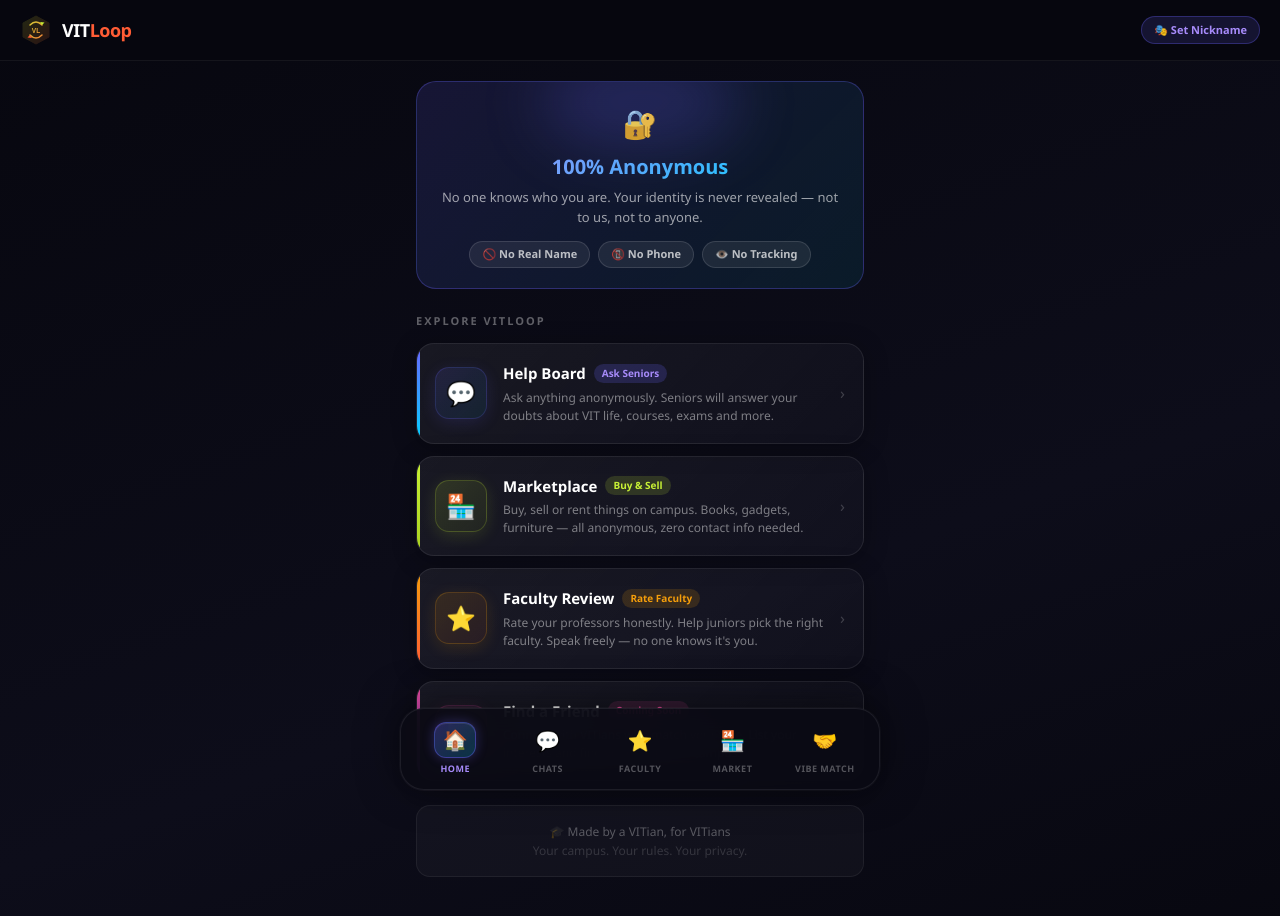
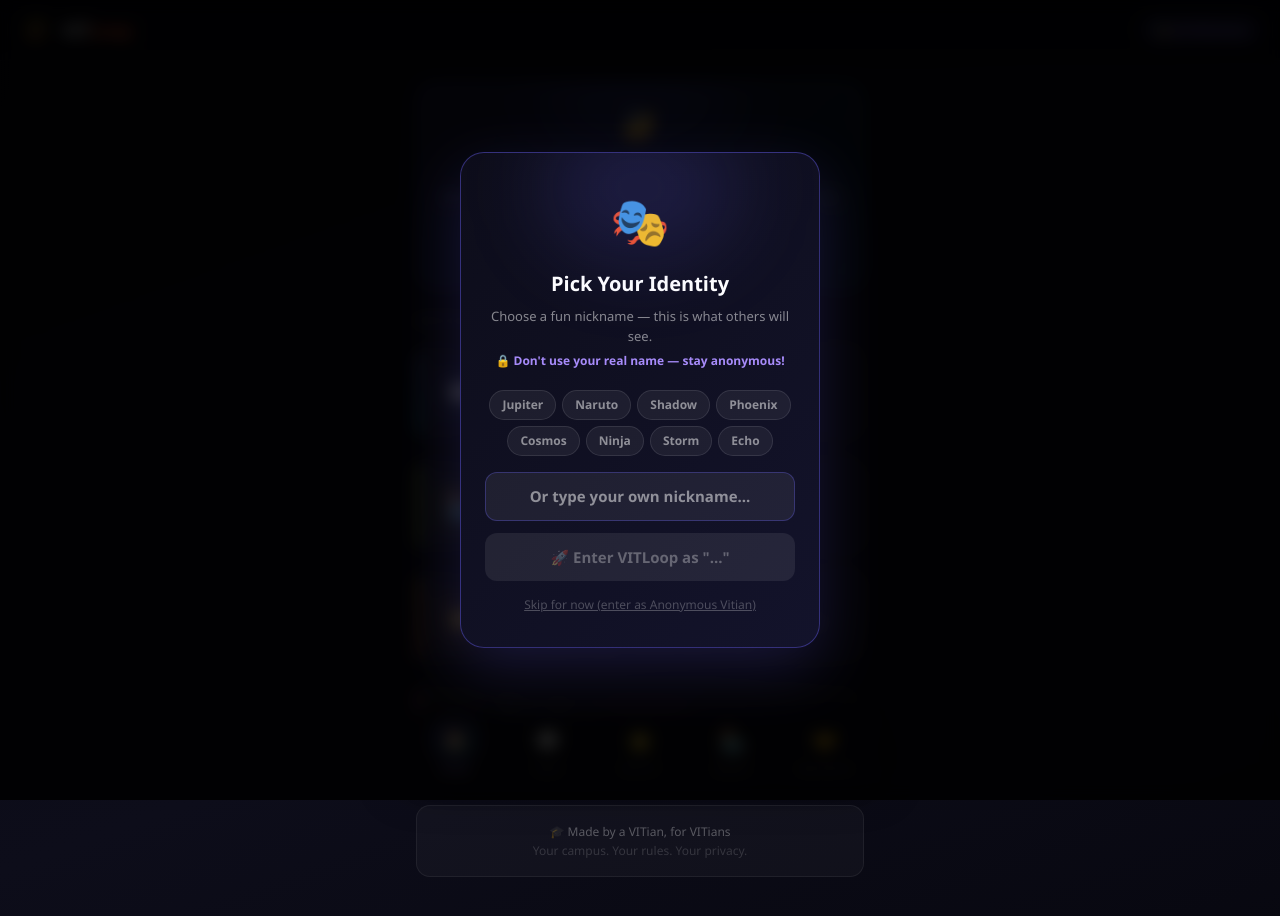
Before and after one commit to deepakrcontac/vitloop, a Next.js app: page / in a window 1280 px wide. Shown: the top 916 px of the page. Built offline with nearby package versions, Linux system fonts and the light colour scheme.

Commit message:
Add nickname popup on first visit

```diff
--- a/app/page.js
+++ b/app/page.js
@@ -44,6 +44,34 @@ function NicknameButton() {
 }
 
 export default function Home() {
+  const [showNicknamePopup, setShowNicknamePopup] = useState(false);
+  const [nickDraft, setNickDraft] = useState('');
+  const [nickname, setNickname] = useState('');
+
+  useEffect(() => {
+    const saved = localStorage.getItem('vitloop_nickname');
+    if (saved) {
+      setNickname(saved);
+    } else {
+      // Show popup after 1 second if no nickname set
+      setTimeout(() => setShowNicknamePopup(true), 800);
+    }
+  }, []);
+
+  const saveNickname = (skip = false) => {
+    if (!skip && !nickDraft.trim()) return;
+    if (!skip) {
+      localStorage.setItem('vitloop_nickname', nickDraft.trim());
+      setNickname(nickDraft.trim());
+    } else {
+      localStorage.setItem('vitloop_nickname', 'Anonymous Vitian');
+      setNickname('Anonymous Vitian');
+    }
+    setShowNicknamePopup(false);
+  };
+
+  const funNicknames = ['Jupiter', 'Naruto', 'Shadow', 'Phoenix', 'Cosmos', 'Ninja', 'Storm', 'Echo'];
+
   const features = [
     {
       href: '/chat',
@@ -99,6 +127,116 @@ export default function Home() {
       color: '#fff',
       paddingBottom: '90px',
     }}>
+
+      {/* ===== NICKNAME POPUP ===== */}
+      {showNicknamePopup && (
+        <div style={{
+          position: 'fixed', inset: 0, zIndex: 1000,
+          background: 'rgba(0,0,0,0.85)',
+          backdropFilter: 'blur(8px)',
+          display: 'flex', alignItems: 'center', justifyContent: 'center',
+          padding: '20px',
+        }}>
+          <div style={{
+            background: 'linear-gradient(135deg, #0d0d1a, #13132b)',
+            border: '1px solid rgba(108,99,255,0.4)',
+            borderRadius: '24px',
+            padding: '32px 24px',
+            maxWidth: '360px',
+            width: '100%',
+            textAlign: 'center',
+            boxShadow: '0 20px 60px rgba(108,99,255,0.2)',
+            position: 'relative',
+            overflow: 'hidden',
+          }}>
+            {/* Glow */}
+            <div style={{ position: 'absolute', top: '-40px', left: '50%', transform: 'translateX(-50%)', width: '200px', height: '150px', background: 'rgba(108,99,255,0.15)', borderRadius: '50%', filter: 'blur(40px)', pointerEvents: 'none' }}/>
+
+            <div style={{ fontSize: '48px', marginBottom: '12px' }}>🎭</div>
+            <h2 style={{ fontSize: '20px', fontWeight: '900', margin: '0 0 8px', color: '#fff' }}>
+              Pick Your Identity
+            </h2>
+            <p style={{ fontSize: '13px', color: 'rgba(255,255,255,0.5)', margin: '0 0 6px', lineHeight: '1.5' }}>
+              Choose a fun nickname — this is what others will see.
+            </p>
+            <p style={{ fontSize: '12px', fontWeight: '700', color: '#a78bfa', margin: '0 0 20px' }}>
+              🔒 Don't use your real name — stay anonymous!
+            </p>
+
+            {/* Quick suggestions */}
+            <div style={{ display: 'flex', flexWrap: 'wrap', gap: '6px', justifyContent: 'center', marginBottom: '16px' }}>
+              {funNicknames.map(n => (
+                <button key={n} onClick={() => setNickDraft(n)}
+                  style={{
+                    background: nickDraft === n ? 'rgba(108,99,255,0.3)' : 'rgba(255,255,255,0.06)',
+                    border: `1px solid ${nickDraft === n ? 'rgba(108,99,255,0.6)' : 'rgba(255,255,255,0.1)'}`,
+                    borderRadius: '100px',
+                    padding: '5px 12px',
+                    color: nickDraft === n ? '#a78bfa' : 'rgba(255,255,255,0.5)',
+                    fontSize: '12px',
+                    fontWeight: '600',
+                    cursor: 'pointer',
+                    transition: 'all 0.15s',
+                  }}>
+                  {n}
+                </button>
+              ))}
+            </div>
+
+            {/* Input */}
+            <input
+              value={nickDraft}
+              onChange={e => setNickDraft(e.target.value)}
+              onKeyDown={e => e.key === 'Enter' && saveNickname()}
+              placeholder="Or type your own nickname..."
+              style={{
+                width: '100%',
+                background: 'rgba(255,255,255,0.07)',
+                border: '1px solid rgba(108,99,255,0.3)',
+                borderRadius: '12px',
+                padding: '12px 16px',
+                color: '#fff',
+                fontSize: '15px',
+                outline: 'none',
+                boxSizing: 'border-box',
+                marginBottom: '12px',
+                textAlign: 'center',
+                fontWeight: '600',
+              }}
+              autoFocus
+            />
+
+            {/* Save button */}
+            <button onClick={() => saveNickname()}
+              style={{
+                width: '100%',
+                background: nickDraft.trim()
+                  ? 'linear-gradient(135deg, #6C63FF, #00D4FF)'
+                  : 'rgba(255,255,255,0.08)',
+                border: 'none',
+                borderRadius: '12px',
+                padding: '13px',
+                color: nickDraft.trim() ? '#fff' : 'rgba(255,255,255,0.3)',
+                fontWeight: '800',
+                fontSize: '15px',
+                cursor: nickDraft.trim() ? 'pointer' : 'not-allowed',
+                marginBottom: '10px',
+                boxShadow: nickDraft.trim() ? '0 4px 20px rgba(108,99,255,0.4)' : 'none',
+                transition: 'all 0.2s',
+              }}>
+              🚀 Enter VITLoop as "{nickDraft || '...'}"
+            </button>
+
+            {/* Skip */}
+            <button onClick={() => saveNickname(true)}
+              style={{ background: 'none', border: 'none', color: 'rgba(255,255,255,0.25)', fontSize: '12px', cursor: 'pointer', textDecoration: 'underline' }}>
+              Skip for now (enter as Anonymous Vitian)
+            </button>
+          </div>
+        </div>
+      )}
+
+      {/* NAV */}
       <nav style={{
         padding: '14px 20px',
         display: 'flex',
@@ -134,6 +272,8 @@ export default function Home() {
       </nav>
 
       <div style={{ maxWidth: '480px', margin: '0 auto', padding: '20px 16px' }}>
+
+        {/* Trust banner */}
         <div style={{
           background: 'linear-gradient(135deg, rgba(108,99,255,0.15), rgba(0,212,255,0.08))',
           border: '1px solid rgba(108,99,255,0.3)',
```
